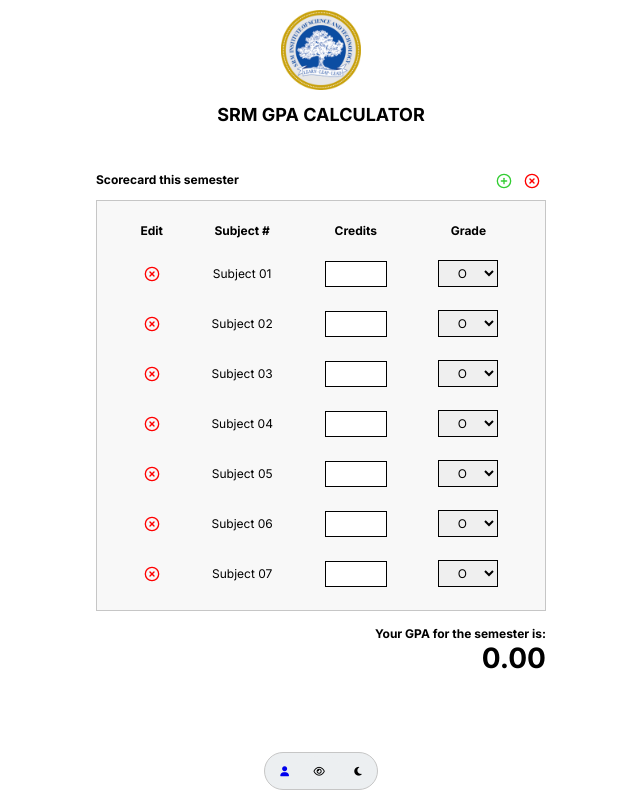
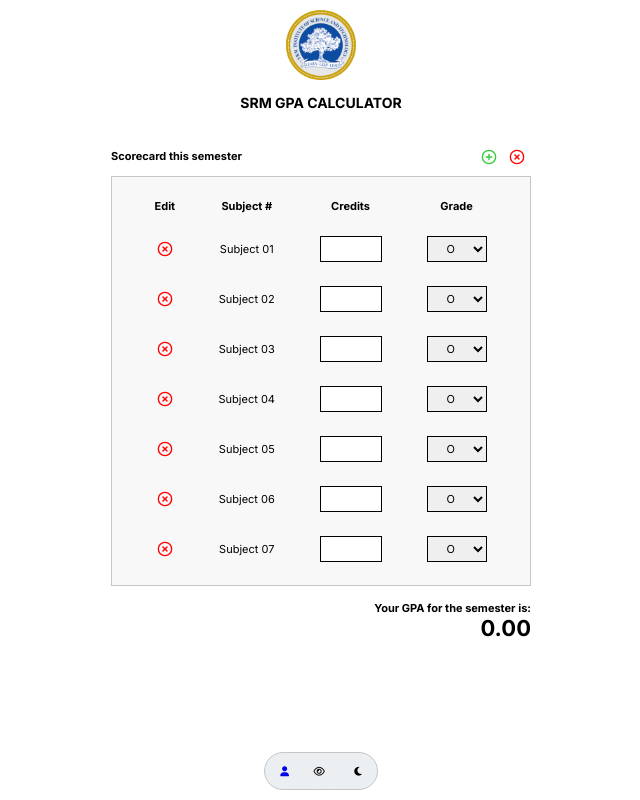
Before and after one commit to sairohitp/srmgpacalc, a plain HTML site: page index.html in a window 1280 px wide. Shown: the whole page, without its empty margins (319-959 px from the left). Drawn offline with nearby package versions, Linux system fonts and the light colour scheme; no server answers.

Commit message:
style chages

```diff
--- a/styles/dark.css
+++ b/styles/dark.css
@@ -9,7 +9,7 @@ body {
 }
 
 img {
-    height: 80px;
+    height: 70px;
     margin-top: 10px;
 }
 
@@ -27,7 +27,7 @@ h6 {
 }
 
 h1 {
-    font-size: 18px;
+    font-size: 14px;
 }
 
 h3,
@@ -36,17 +36,17 @@ h5 {
 }
 
 h3 {
-    font-size: 28px;
+    font-size: 22px;
 }
 
 p,
 h4 {
-    font-size: 12px;
+    font-size: 11px;
     margin: 0px;
     color: white;
 }
 
-button {
+/* button {
     font-size: 10px;
     transition: all 0.10s ease-in-out;
     padding: 7px 0px;
@@ -62,11 +62,11 @@ button:hover {
     cursor: pointer;
     background-color: #6B7B8B;
     transition: all 0.10s ease-in;
-}
+} */
 
 section {
     width: 450px;
-    margin: 30px auto 0px auto;
+    margin: 20px auto 0px auto;
 }
 
 #title {
@@ -106,7 +106,7 @@ table {
 th,
 td {
     padding: 10px;
-    font-size: 12px;
+    font-size: 11px;
     text-align: center;
     vertical-align: middle;
     color: white;
@@ -185,7 +185,7 @@ select {
 }
 
 select {
-    font-size: 12px;
+    font-size: 11px;
 }
 
 select:focus {
--- a/styles/light.css
+++ b/styles/light.css
@@ -8,7 +8,7 @@ body {
 }
 
 img {
-    height: 80px;
+    height: 70px;
     margin-top: 10px;
 }
 
@@ -25,7 +25,7 @@ h6 {
 }
 
 h1 {
-    font-size: 18px;
+    font-size: 14px;
 }
 
 h3,
@@ -34,16 +34,16 @@ h5 {
 }
 
 h3 {
-    font-size: 28px;
+    font-size: 22px;
 }
 
 p,
 h4 {
-    font-size: 12px;
+    font-size: 11px;
     margin: 0px;
 }
 
-button {
+/* button {
     font-size: 10px;
     transition: all 0.10s ease-in-out;
     padding: 7px 0px;
@@ -59,18 +59,11 @@ button:hover {
     cursor: pointer;
     background-color: #cfd8dc;
     transition: all 0.10s ease-in;
-}
+} */
 
 section {
-    width: 450px;
-    margin: 30px auto 0px auto;
-}
-
-#tableheader {
-    background-color: aqua;
-    margin-bottom: 15px;
-    display: grid;
-    grid-template-columns: repeat(3, auto);
+    width: 420px;
+    margin: 20px auto 0px auto;
 }
 
 #title {
@@ -111,7 +104,7 @@ table {
 th,
 td {
     padding: 10px;
-    font-size: 12px;
+    font-size: 11px;
     text-align: center;
     vertical-align: middle;
 }
@@ -186,7 +179,7 @@ select {
 }
 
 select {
-    font-size: 12px;
+    font-size: 11px;
 }
 
 select:focus {
```
